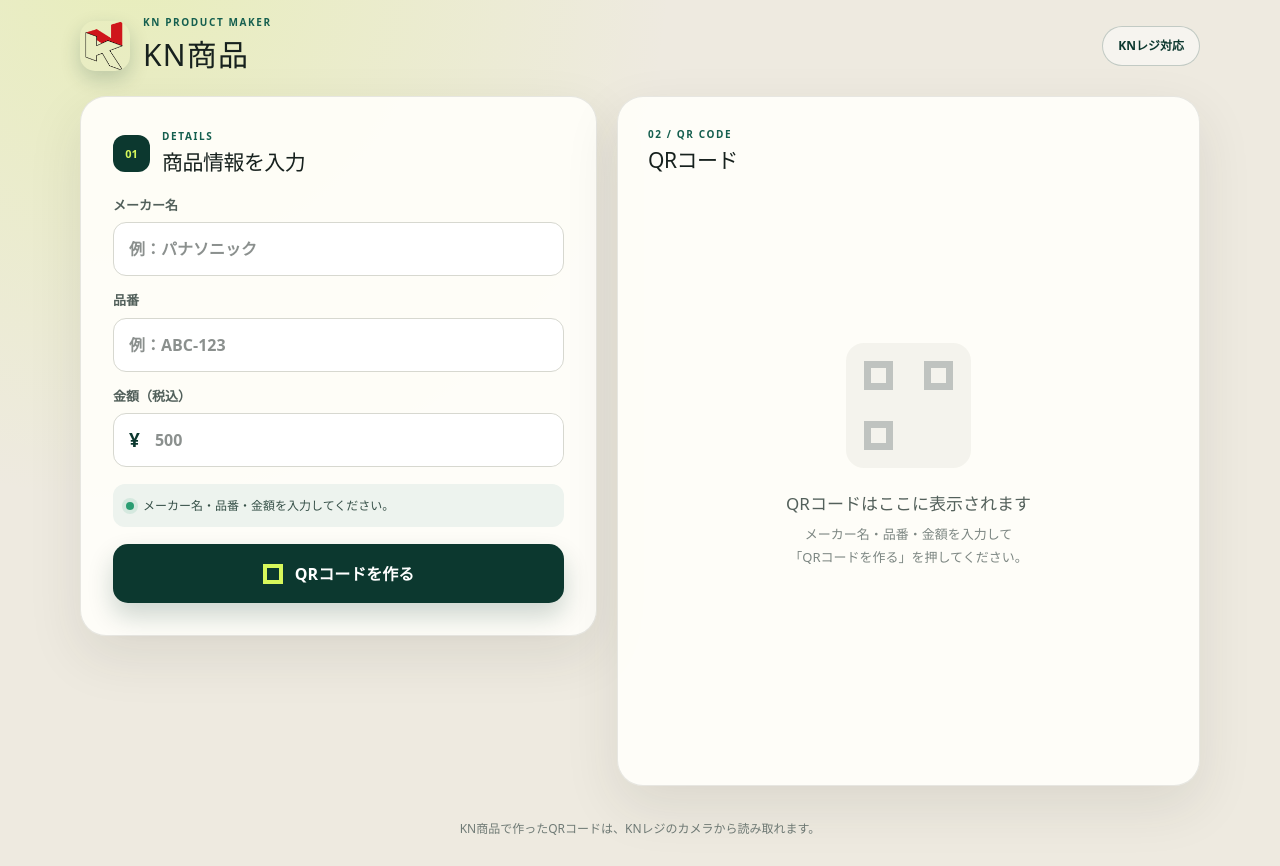
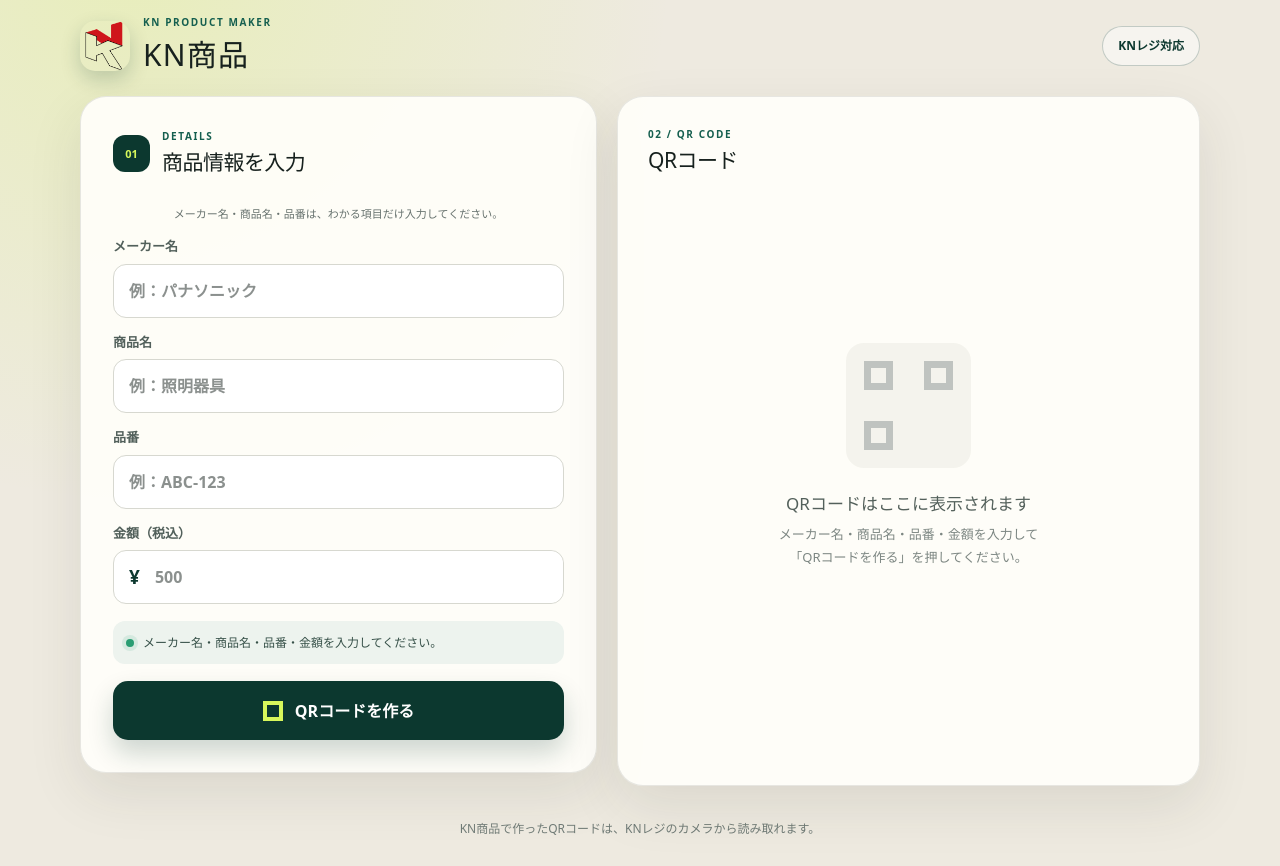
Before and after one commit to y-kawazu/knsyouhin, a Next.js app: page / in a window 1280 px wide. Built offline with nearby package versions, Linux system fonts and the light colour scheme.

Commit message:
Update Site source

```diff
--- a/app/layout.tsx
+++ b/app/layout.tsx
@@ -8,7 +8,7 @@
   const protocol = requestHeaders.get("x-forwarded-proto") ?? (host.startsWith("localhost") ? "http" : "https");
   const origin = `${protocol}://${host}`;
   const title = "KN商品 | KNレジ用QRコード作成";
-  const description = "メーカー名・品番・金額から、KNレジで読み取れる商品QRコードを作成します。";
+  const description = "メーカー名・商品名・品番・金額から、KNレジで読み取れる商品QRコードを作成します。";
 
   return {
     title,
--- a/app/page.tsx
+++ b/app/page.tsx
@@ -3,7 +3,7 @@
 import QRCode from "qrcode";
 import { FormEvent, useRef, useState } from "react";
 
-type ProductCode = { code: string; name: string; manufacturer: string; model: string; price: number };
+type ProductCode = { code: string; name: string; manufacturer: string; productName: string; model: string; price: number };
 
 function loadImage(src: string): Promise<HTMLImageElement> {
   return new Promise((resolve, reject) => {
@@ -55,18 +55,19 @@
     while (fontSize >= 12) {
       context!.font = `800 ${fontSize}px sans-serif`;
       lines = wrapLabel(context!, label, 400);
-      if (lines.length * fontSize * 1.16 <= 170) break;
+      if (lines.length * fontSize * 1.16 <= 130) break;
       fontSize -= 3;
     }
     const lineHeight = fontSize * 1.16;
     const firstLineY = centerY - ((lines.length - 1) * lineHeight) / 2;
     lines.forEach((line, index) => context!.fillText(line, 960, firstLineY + index * lineHeight));
   }
-  drawDetail(product.manufacturer, 200);
-  drawDetail(product.model, 385);
+  const details = [product.manufacturer, product.productName, product.model].filter(Boolean);
+  const positions = details.length === 1 ? [275] : details.length === 2 ? [195, 365] : [120, 275, 425];
+  details.forEach((detail, index) => drawDetail(detail, positions[index]));
 
   context.font = "800 108px sans-serif";
-  context.fillText(`¥${product.price.toLocaleString("ja-JP")}`, 960, 535);
+  context.fillText(`¥${product.price.toLocaleString("ja-JP")}`, 960, 590);
 
   return canvas.toDataURL("image/jpeg", 1);
 }
@@ -81,28 +82,31 @@
 
 export default function Home() {
   const [manufacturer, setManufacturer] = useState("");
+  const [productName, setProductName] = useState("");
   const [model, setModel] = useState("");
   const [price, setPrice] = useState("");
   const [product, setProduct] = useState<ProductCode | null>(null);
   const [qrImage, setQrImage] = useState("");
-  const [message, setMessage] = useState("メーカー名・品番・金額を入力してください。");
+  const [message, setMessage] = useState("メーカー名・商品名・品番・金額を入力してください。");
   const [creating, setCreating] = useState(false);
   const generation = useRef(0);
-  const changed = !!product && (manufacturer.trim() !== product.manufacturer || model.trim() !== product.model || price === "" || Number(price) !== product.price);
+  const changed = !!product && (manufacturer.trim() !== product.manufacturer || productName.trim() !== product.productName || model.trim() !== product.model || price === "" || Number(price) !== product.price);
   const canSave = !!product && !!qrImage && !changed && !creating;
-  const filename = `${product?.name.replace(/[\\/:*?"<>|]/g, "_").trim() || "KN商品"}.jpg`;
+  const filename = `${(product?.name || "KN商品").replace(/[\\/:*?"<>|]/g, "_").trim()}.jpg`;
 
   async function createQr(event: FormEvent) {
     event.preventDefault();
     const cleanManufacturer = manufacturer.trim();
+    const cleanProductName = productName.trim();
     const cleanModel = model.trim();
     const numericPrice = Math.round(Number(price));
-    if (!cleanManufacturer || !cleanModel || price === "" || !Number.isFinite(numericPrice) || numericPrice < 0) {
-      setMessage("メーカー名・品番と0円以上の金額を入力してください。");
+    const displayName = [cleanManufacturer, cleanProductName, cleanModel].filter(Boolean).join(" ");
+    if (!displayName || price === "" || !Number.isFinite(numericPrice) || numericPrice < 0) {
+      setMessage("メーカー名・商品名・品番のいずれかと、0円以上の金額を入力してください。");
       return;
     }
-    // KNレジで表示するnameにもメーカー名と品番をまとめて渡す。
-    const nextProduct = { code: makeProductCode(), name: `${cleanManufacturer} ${cleanModel}`, manufacturer: cleanManufacturer, model: cleanModel, price: numericPrice };
+    // KNレジで表示するnameにも商品情報をまとめて渡す。
+    const nextProduct = { code: makeProductCode(), name: displayName, manufacturer: cleanManufacturer, productName: cleanProductName, model: cleanModel, price: numericPrice };
     const request = ++generation.current;
     setCreating(true);
     try {
@@ -121,8 +125,8 @@
   function reset() {
     generation.current += 1;
     setCreating(false);
-    setManufacturer(""); setModel(""); setPrice(""); setProduct(null); setQrImage("");
-    setMessage("新しいメーカー名・品番・金額を入力してください。");
+    setManufacturer(""); setProductName(""); setModel(""); setPrice(""); setProduct(null); setQrImage("");
+    setMessage("新しいメーカー名・商品名・品番・金額を入力してください。");
   }
 
   async function saveQrToFiles() {
@@ -161,7 +165,9 @@
         <form className="editor-card" onSubmit={createQr}>
           <div className="section-heading"><span>01</span><div><p>DETAILS</p><h2>商品情報を入力</h2></div></div>
           <div className="fields">
+            <p className="file-save-note">メーカー名・商品名・品番は、わかる項目だけ入力してください。</p>
             <label>メーカー名<input value={manufacturer} onChange={(event) => setManufacturer(event.target.value)} placeholder="例：パナソニック" maxLength={50} /></label>
+            <label>商品名<input value={productName} onChange={(event) => setProductName(event.target.value)} placeholder="例：照明器具" maxLength={50} /></label>
             <label>品番<input value={model} onChange={(event) => setModel(event.target.value)} placeholder="例：ABC-123" maxLength={50} /></label>
             <label>金額（税込）<span className="price-field"><b>¥</b><input value={price}
               onChange={(event) => setPrice(event.target.value.replace(/[^0-9]/g, ""))} inputMode="numeric" placeholder="500" /></span></label>
@@ -185,7 +191,7 @@
           </> : <div className="empty-result">
             <div className="empty-qr" aria-hidden="true"><i /><i /><i /></div>
             <h3>QRコードはここに表示されます</h3>
-            <p>メーカー名・品番・金額を入力して<br />「QRコードを作る」を押してください。</p>
+            <p>メーカー名・商品名・品番・金額を入力して<br />「QRコードを作る」を押してください。</p>
           </div>}
         </section>
       </div>
```
